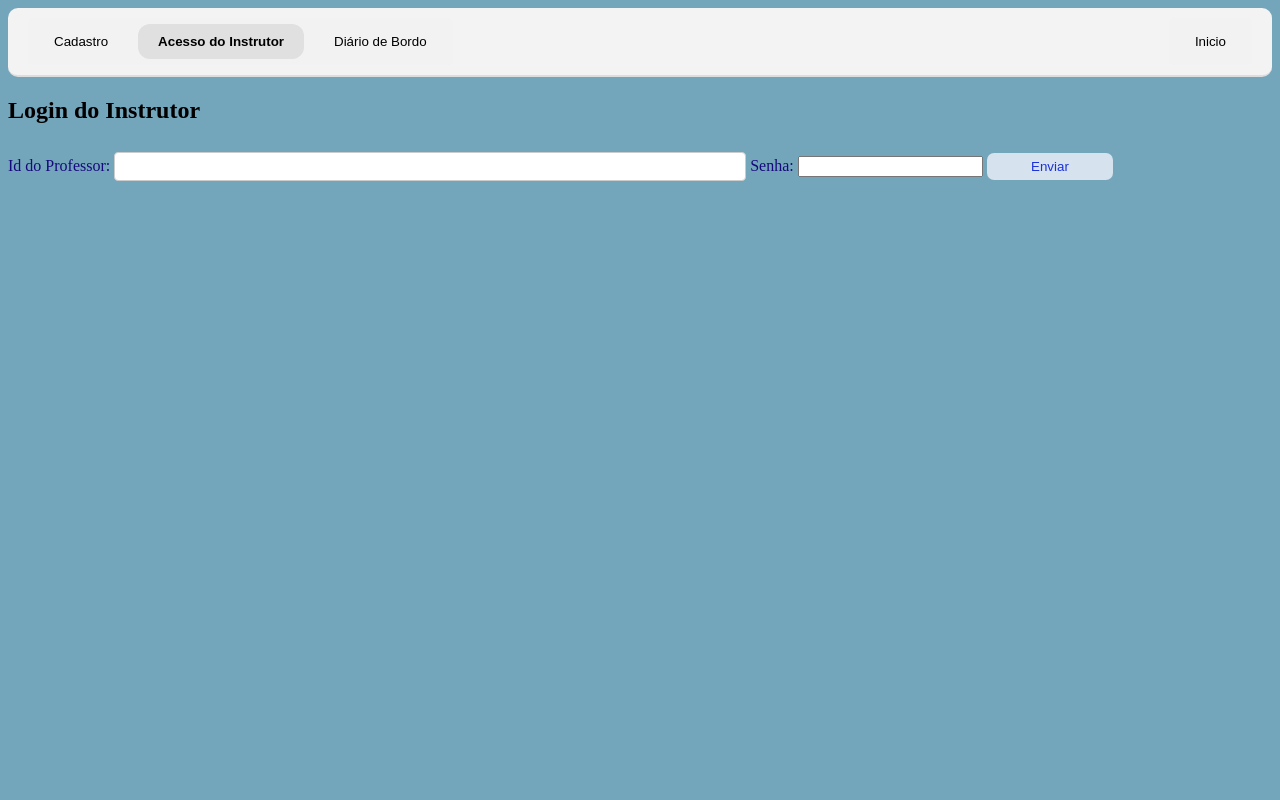
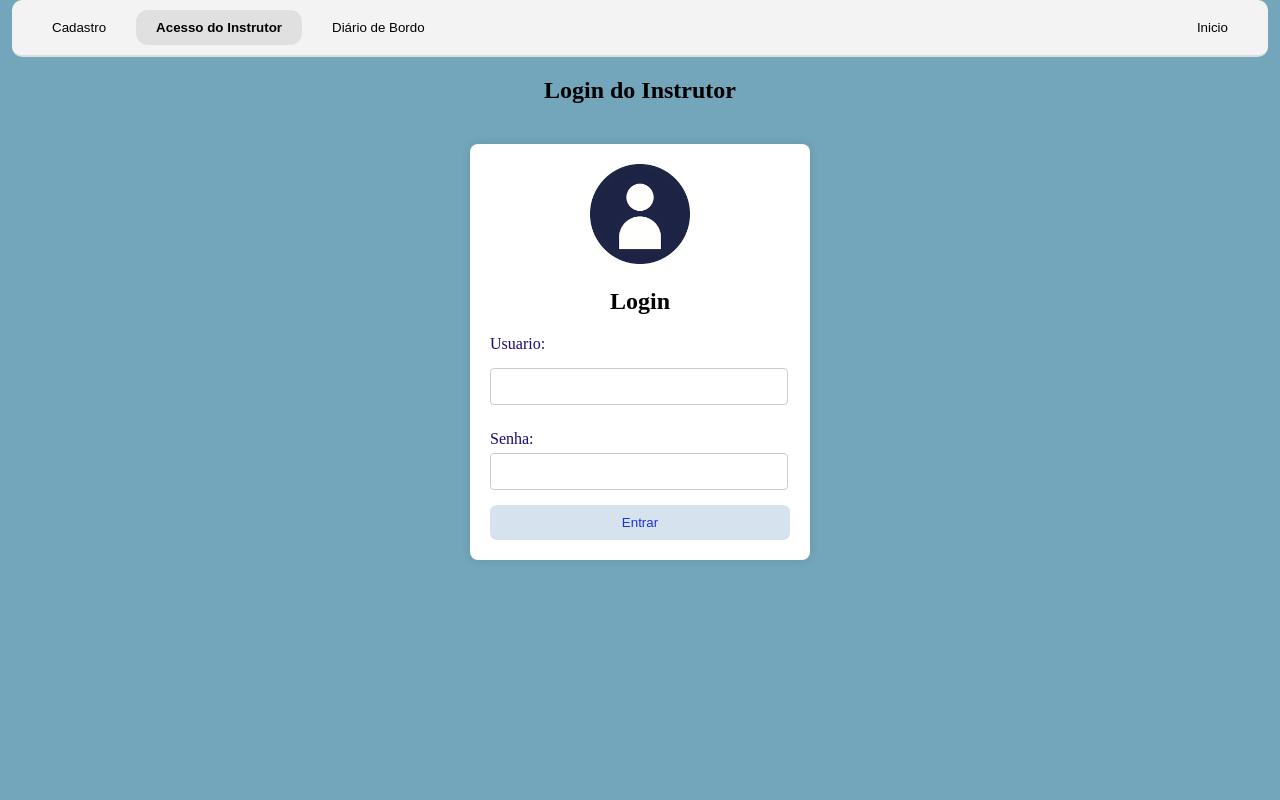
Before and after one commit to Artur-Andrade-B/Study-Diario_de_Bordo, a Flask app: page /instrutor in a window 1280 px wide. Run offline with Flask 3, Linux system fonts and the light colour scheme; parts of the project's set-up code (start-up, migrations or seed data) failed here and were passed over.

Commit message:
few css changes to make the current template easier to stylize

```diff
--- /dev/null
+++ b/app/__main__.py
@@ -0,0 +1,40 @@
+import sys
+sys.path.insert(0,"c:\\Users\\artur\\Documents\\Python_Projects\\Study-Diario_de_Bordo\\app\\models")
+sys.path.insert(0,"c:\\Users\\artur\\Documents\\Python_Projects\\Study-Diario_de_Bordo\\app\\templates")
+
+
+from flask import Flask,render_template,request, redirect, jsonify
+from sqlalchemy import create_engine, MetaData
+from sqlalchemy.orm import sessionmaker
+from sqlalchemy.ext.automap import automap_base
+from models import Aluno, Instrutor, Diariodebordo
+import urllib.parse
+
+user = "root"
+password = urllib.parse.quote_plus("0413")
+
+host = "localhost"
+database = "projetodiario"
+
+connection_string = f"mysql+pymysql://{user}:{password}@{host}/{database}"
+
+engine = create_engine(connection_string)
+metadata = MetaData()
+metadata.reflect(engine)
+
+base = automap_base(metadata=metadata)
+base.prepare()
+
+Aluno = base.classes.aluno
+Instrutor = base.classes.instrutor
+Diariodebordo = base.classes.diariobordo
+
+Session = sessionmaker(bind=engine)
+session = Session()
+
+
+app = Flask(__name__)
+# Import views after initializing the app
+from views import *  # Ensure views are imported after app is created
+
+app.run(debug=True)
--- a/app/singleton.py
+++ b/app/models/singleton.py
@@ -9,7 +9,7 @@ class SingletonSession:
     def get_instance(cls):
         if cls._instance is None:
             user = "root"
-            password = urllib.parse.quote_plus("senai@123")
+            password = urllib.parse.quote_plus("0413")
             host = "localhost"
             database = "projetodiario"
             connection_string = f"mysql+pymysql://{user}:{password}@{host}/{database}"
--- a/app/static/css/style.css
+++ b/app/static/css/style.css
@@ -1,10 +1,248 @@
 body {
   background-color: rgba(42, 119, 152, 0.653);
+  display: flex;
+  flex-direction: column; /* Stack elements vertically */
+  align-items: center; /* Center the login container */
+  height: 100vh; /* Full height for centering */
+  margin: 0;
+}
+
+/* Unified Navigation Bar */
+.tabs {
+  display: flex;
+  width: 95%;
+  justify-content: space-between; /* Space between the left-aligned and right-aligned sections */
+  background-color: #f3f3f3; /* Background color for the navbar */
+  padding: 10px 20px; /* Padding around the navbar */
+  border-bottom: 2px solid #ddd; /* Border for visual separation */
+  border-radius: 10px;
+}
+
+.tabs .left {
+  display: flex;
+  gap: 10px; /* Gap between the buttons on the left */
+}
+
+.tabs .right {
+  display: flex;
+  gap: 0; /* No gap between the buttons on the right */
+}
+
+.tabs button {
+  background-color: transparent; /* Transparent background */
+  border: none;
+  padding: 10px 20px;
+  cursor: pointer;
+  transition: background-color 0.3s ease, font-weight 0.3s ease;
+  border-radius: 12px;
+}
+
+.tabs button:hover,
+.tabs button.active {
+  background-color: #e0e0e0; /* Slightly darker background for active/hover */
+  font-weight: bold; /* Highlights the active button */
 }
 
 form {
   color: rgb(22, 9, 125);
 }
+
+.login-container {
+  background: white;
+  border-radius: 8px;
+  box-shadow: 0 0 10px rgba(0, 0, 0, 0.1);
+  padding: 50px;
+  width: 300px; /* Fixed width for the login form */
+  text-align: center; /* Center text */
+  margin-top: 20px; /* Space above the login container */
+}
+.cadastro-container {
+  background: white;
+  border-radius: 8px;
+  box-shadow: 0 0 10px rgba(0, 0, 0, 0.1);
+  padding: 20px;
+  width: 300px; /* Fixed width for the cadastro form */
+  text-align: left; /* Align text to the left */
+  margin-top: 20px; /* Space above the cadastro container */
+}
+
+.cadastro-container label {
+  display: block; /* Make labels block-level */
+  margin: 10px 0 5px; /* Space above and below labels */
+}
+
+.cadastro-container input[type=text],
+.cadastro-container input[type=number] {
+  width: 92%; /* Full width */
+  padding: 10px; /* More padding for better UX */
+  margin-bottom: 15px; /* Space below each input field */
+  border: 1px solid #ccc;
+  border-radius: 4px;
+}
+
+.cadastro-container input[type=submit] {
+  width: 100%; /* Full width for the submit button */
+  background-color: rgba(22, 60, 77, 0.911);
+  color: white;
+  padding: 10px;
+  border: none;
+  border-radius: 4px;
+  cursor: pointer;
+}
+
+.cadastro-container input[type=submit]:hover {
+  background-color: rgba(12, 139, 194, 0.653);
+}
+.login-container {
+  background: white;
+  border-radius: 8px;
+  box-shadow: 0 0 10px rgba(0, 0, 0, 0.1);
+  padding: 20px;
+  width: 300px; /* Fixed width for the login form */
+  text-align: left; /* Align text to the left */
+  margin-top: 20px; /* Space above the login container */
+}
+
+.icon-placeholder {
+  margin-bottom: 15px; /* Space below the icon */
+  text-align: center; /* Center the icon */
+}
+
+.icon {
+  width: 50px; /* Adjust size as needed */
+  height: auto; /* Keep aspect ratio */
+}
+
+.login-container label {
+  display: block; /* Make labels block-level */
+  margin: 10px 0 5px; /* Space above and below labels */
+}
+
+.login-container input[type=text],
+.login-container input[type=password] {
+  width: 92%; /* Full width */
+  padding: 10px; /* More padding for better UX */
+  margin-bottom: 15px; /* Space below each input field */
+  border: 1px solid #ccc;
+  border-radius: 4px;
+}
+
+.login-container input[type=submit] {
+  width: 100%; /* Full width for the submit button */
+  background-color: rgba(22, 60, 77, 0.911);
+  color: white;
+  padding: 10px;
+  border: none;
+  border-radius: 4px;
+  cursor: pointer;
+}
+
+.login-container input[type=submit]:hover {
+  background-color: rgba(12, 139, 194, 0.653);
+}
+
+.icon-placeholder {
+  margin-bottom: 15px; /* Space below the icon */
+}
+
+.icon {
+  width: 100px; /* Adjust size as needed */
+  height: auto; /* Keep aspect ratio */
+}
+
+input[type=text] {
+  width: 50%; /* Full width */
+  padding: 10px; /* More padding for better UX */
+  margin: 10px 0; /* Space above and below */
+  border: 1px solid #ccc;
+  border-radius: 4px;
+}
+
+input[type=text]:focus {
+  border: 3px solid #555;
+}
+
+input[type=submit] {
+  width: 100%; /* Full width for the submit button */
+  background-color: rgba(22, 60, 77, 0.911);
+  color: white;
+  padding: 10px;
+  border: none;
+  border-radius: 4px;
+  cursor: pointer;
+}
+
+input[type=submit]:hover {
+  background-color: rgba(12, 139, 194, 0.653);
+}
+
+/* Styles for the pop-up message */
+.popup {
+  display: none; /* Hidden by default */
+  position: absolute;
+  background-color: #333;
+  color: #fff;
+  padding: 10px;
+  border-radius: 5px;
+  top: 50px; /* Adjust position as needed */
+  left: 50%;
+  transform: translateX(-50%);
+  z-index: 1000;
+}
+
+.popup.active {
+  display: block;
+}
+
+.loading {
+  display: flex;
+  justify-content: center;
+  align-items: center;
+  height: 500px;
+  background: #f0f0f0;
+}
+
+.content {
+  display: none;
+}
+
+.search-container {
+  text-align: center; /* Align text to the left */
+  margin: 20px 0; /* Space above and below the search container */
+}
+
+.search-form {
+  display: flex; /* Use flexbox for alignment */
+  flex-direction: column; /* Stack label and input/button */
+}
+
+.input-button-container {
+  display: flex; /* Align input and button horizontally */
+  align-items: center; /* Center items vertically */
+}
+
+.input-button-container input[type="text"] {
+  flex: 1; /* Make the input take all available space */
+  padding: 10px; /* Padding for better UX */
+  border: 1px solid #ccc;
+  border-radius: 4px 0 0 4px; /* Rounded corners on the left */
+}
+
+.search-button {
+  background-color: rgba(22, 60, 77, 0.911); /* Button background */
+  color: white; /* Text color */
+  padding: 10px 15px; /* Padding for button */
+  border: none; /* No border */
+  border-radius: 0 4px 4px 0; /* Rounded corners on the right */
+  cursor: pointer; /* Pointer cursor on hover */
+}
+
+.search-button:hover {
+  background-color: rgba(12, 139, 194, 0.653); /* Button hover effect */
+}
+
+
+/* Additional styles from original code */
 
 #botaoen {
   color: rgb(26, 49, 222);
@@ -56,113 +294,3 @@ form {
 #ra.tooltip:hover .tooltiptext {
   visibility: visible;
 }
-
-/* Unified Navigation Bar */
-.tabs {
-  display: flex;
-  justify-content: space-between; /* Space between the left-aligned and right-aligned sections */
-  background-color: #f3f3f3; /* Background color for the navbar */
-  padding: 10px 20px; /* Padding around the navbar */
-  border-bottom: 2px solid #ddd; /* Border for visual separation */
-  border-radius: 10px;
-}
-
-.tabs .left {
-  display: flex;
-  gap: 10px; /* Gap between the buttons on the left */
-}
-
-.tabs .right {
-  display: flex;
-  gap: 0; /* No gap between the buttons on the right */
-}
-
-.tabs button {
-  background-color: transparent; /* Transparent background */
-  border: none;
-  padding: 10px 20px;
-  cursor: pointer;
-  transition: background-color 0.3s ease, font-weight 0.3s ease;
-  border-radius: 12px;
-}
-
-.tabs button:hover,
-.tabs button.active {
-  background-color: #e0e0e0; /* Slightly darker background for active/hover */
-  font-weight: bold; /* Highlights the active button */
-}
-
-/* Styles for the pop-up message */
-.popup {
-  display: none; /* Hidden by default */
-  position: absolute;
-  background-color: #333;
-  color: #fff;
-  padding: 10px;
-  border-radius: 5px;
-  top: 50px; /* Adjust position as needed */
-  left: 50%;
-  transform: translateX(-50%);
-  z-index: 1000;
-}
-
-.popup.active {
-  display: block;
-}
-
-input[type=text], select {
-  width: 50%;
-  padding: 6px 8px;
-  margin: 8px 0;
-  display: inline-block;
-  border: 1px solid #ccc;
-  border-radius: 4px;
-  box-sizing: border-box;
-}
-input[type=text]:focus {
-  border: 3px solid #555;
-}
-input[type=number]:focus {
-  border: 3px solid #555;
-}
-input[type=number], select {
-  width: 50%;
-  padding: 6px 8px;
-  margin: 8px 0;
-  display: inline-block;
-  border: 1px solid #ccc;
-  border-radius: 4px;
-  box-sizing: border-box;
-}
-
-input[type=submit] {
-  width: 10%;
-  background-color: rgba(22, 60, 77, 0.911);
-  color: white;
-  padding: 6px 8px;
-  margin: 8px 0;
-  border: none;
-  border-radius: 4px;
-  cursor: pointer;
-}
-
-input[type=submit]:hover {
-  background-color: rgba(12, 139, 194, 0.653);
-}
-
-div {
-  border-radius: 5px;
-  background-color: #f2f2f2;
-  padding: 6px;
-}
-
-.loading {
-  display: flex;
-  justify-content: center;
-  align-items: center;
-  height: 500px;
-  background: #f0f0f0;
-}
-.content {
-  display: none;
-}
--- a/app/templates/prof_login.html
+++ b/app/templates/prof_login.html
@@ -19,20 +19,23 @@
         </div>
     </div>
     <h2>Login do Instrutor</h2>
-    <form action="/login_inst" method="POST">
-        <label for="p_id"> Id do Professor: </label>
-        <input type="text" id="p_id" name="p_id" maxlength="10" required>
-        <label for="pass"> Senha: </label>
-        <input type="password" id="p_s" name="pass" required>
-        <input type="submit" id="botaoen"value="Enviar">
+    <div class="login-container">
+        <div class="icon-placeholder">
+            <img src="{{ url_for('static', filename='Placeholder_icon.png') }}" alt="Loading..." class="icon">
+        </div>
+        <h2 style="text-align: center;">Login</h2>
 
-        {% if mensagem %}
-        <div class="mensagem">
-            {{mensagem}}
-        </div>
-        {% endif %}
+        <form action="/login_inst" method="POST">
+            <label for="p_id">Usuario:</label>
+            <input type="text" id="p_id" name="p_id" maxlength="10" required>
 
-    </form>
+            <label for="pass">Senha:</label>
+            <input type="password" id="p_s" name="pass" required>
+
+            <input type="submit" id="botaoen" value="Entrar">
+        </form>
+    </div>
+
     <div id="popup" class="popup"></div>
     <script>
         function showPopup(message) {
--- a/app/views.py
+++ b/app/views.py
@@ -1,3 +1,4 @@
+from templates import *
 from flask import Flask,render_template,request, redirect, jsonify
 from datetime import datetime, timezone
 from models import *
```
Also changed, not shown: app/__init__.py (+5 -35 lines), app/templates/index.html (+11 -4 lines), app/templates/lista_alunos.html (+8 -4 lines), app/templates/novoaluno.html (+12 -7 lines), app/models/__init__.py (added), app/models/base_model.py (renamed from app/base_model.py), app/models/base_repository.py (renamed from app/base_repository.py), app/models/graphy.py (renamed from app/graphy.py), app/models/models.py (renamed from app/models.py), app/models/reposirories.py (renamed from app/reposirories.py), app/static/Placeholder_icon.png (added), app/templates/__init__.py (added).
